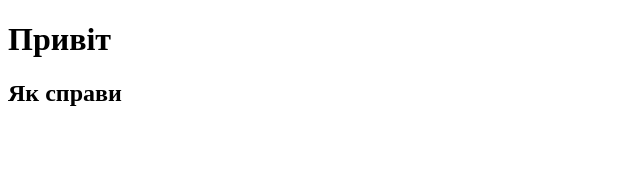
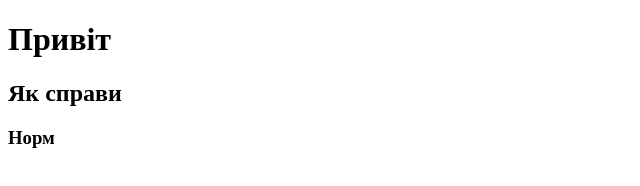
Before and after one commit to Alsvi69/Tutorial, a plain HTML site: page index.html in a window 1280 px wide. Shown: the full height of the page, 0-640 px from the left. Drawn offline with Linux system fonts and the light colour scheme.

Commit message:
uptade index html 2

```diff
--- a/index.html
+++ b/index.html
@@ -11,6 +11,7 @@
 <body>
     <h1>Привіт</h1>
     <h2>Як справи</h2>
+    <h3>Норм</h3>
 </body>
 
 </html>
```
